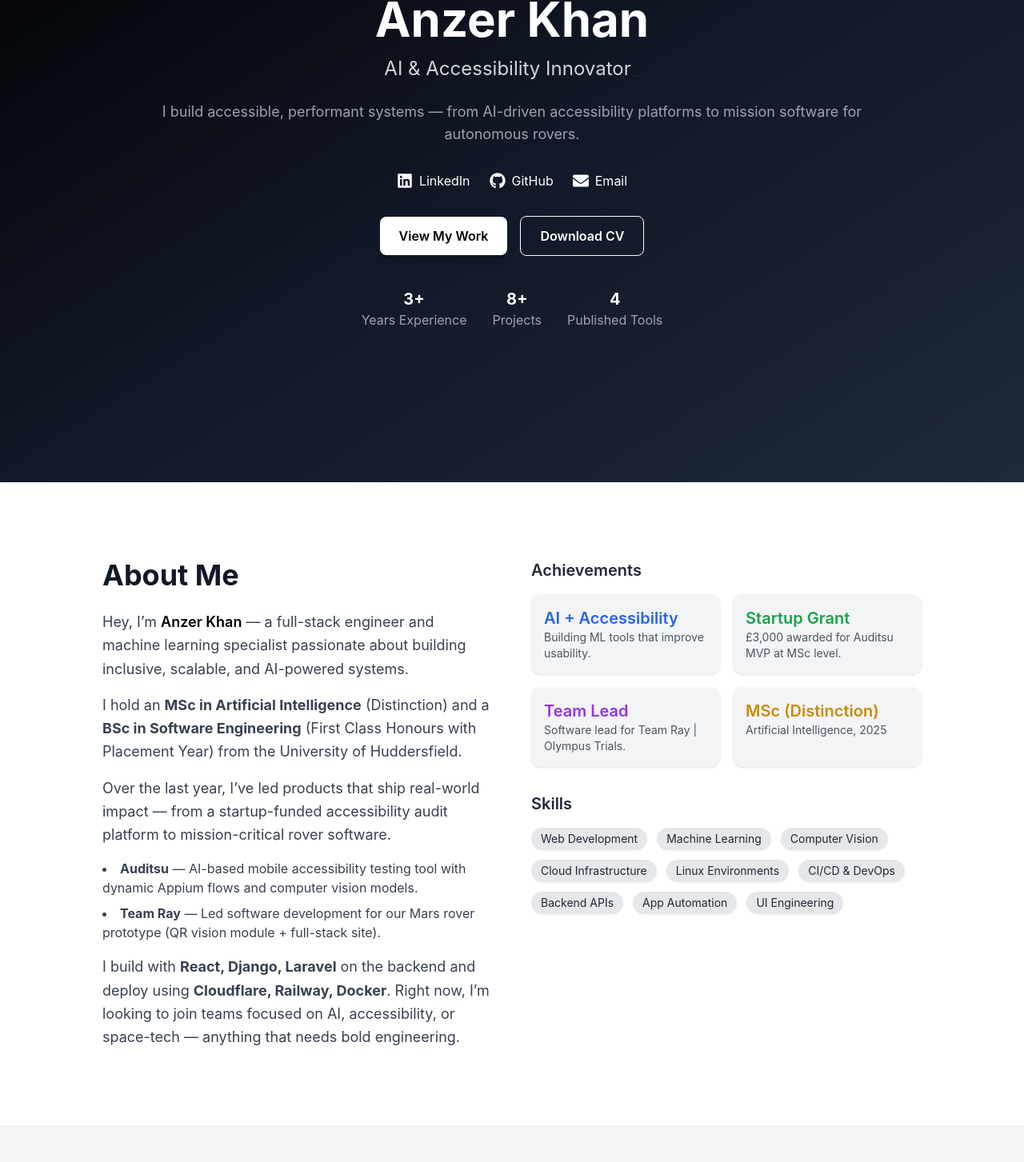
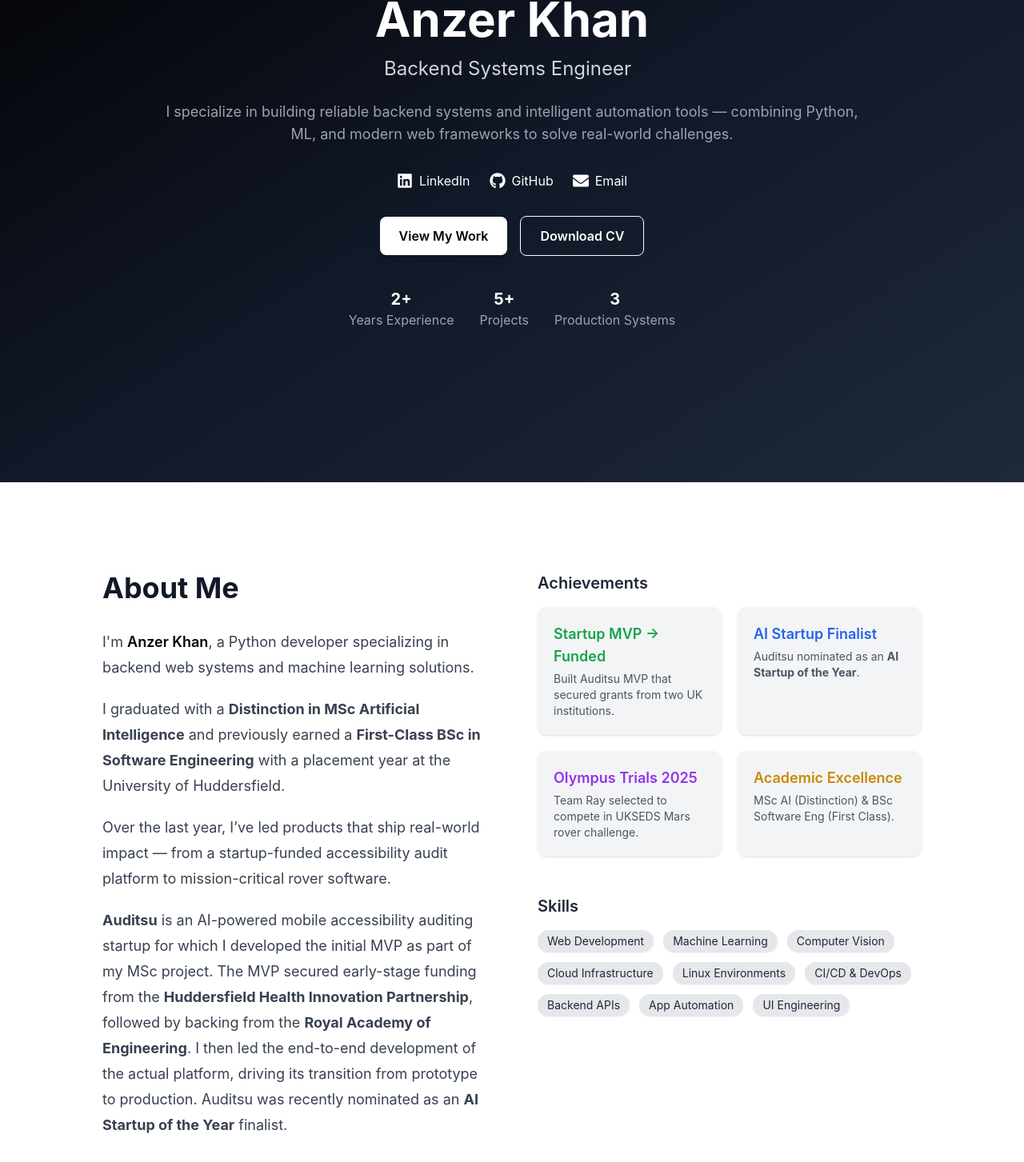
Before and after one commit to Anzerkhan27/anzer, a React (Vite) app in the folder frontend/: page / in a window 1280 px wide. Shown: the part 197-1650 px from the top of the page at 80% size. Built offline with nearby package versions, Linux system fonts and the light colour scheme.

Commit message:
Content updated

```diff
--- a/frontend/src/components/About.tsx
+++ b/frontend/src/components/About.tsx
@@ -4,9 +4,9 @@
   return (
     <section
       id="about"
-      className="bg-white dark:bg-gray-900 text-gray-900 dark:text-white px-6 sm:px-12 md:px-24 lg:px-32 py-24"
+      className="bg-white dark:bg-gray-900 text-gray-900 dark:text-white px-6 sm:px-12 md:px-24 lg:px-32 py-28"
     >
-      <div className="max-w-6xl mx-auto grid md:grid-cols-2 gap-12 items-start">
+      <div className="max-w-6xl mx-auto grid md:grid-cols-2 gap-16 items-start">
         {/* 👤 LEFT: TEXT STORY */}
         <motion.div
           initial={{ opacity: 0, x: -20 }}
@@ -14,33 +14,32 @@
           transition={{ duration: 0.6 }}
           viewport={{ once: true, amount: 0.3 }}
         >
-          <h2 className="text-3xl md:text-4xl font-bold mb-6">
-            About Me
-          </h2>
+          <h2 className="text-3xl md:text-4xl font-bold mb-8">About Me</h2>
 
-          <p className="text-lg leading-relaxed text-gray-700 dark:text-gray-300 mb-4">
-            Hey, I’m <span className="font-semibold text-black dark:text-white">Anzer Khan</span> — a full-stack engineer and machine learning specialist passionate about building inclusive, scalable, and AI-powered systems.
+          <p className="text-lg leading-8 text-gray-700 dark:text-gray-300 mb-5">
+            I'm <span className="font-semibold text-black dark:text-white">Anzer Khan</span>, a Python developer specializing in backend web systems and machine learning solutions.
           </p>
 
-          <p className="text-lg leading-relaxed text-gray-700 dark:text-gray-300 mb-4">
-            I hold an <strong>MSc in Artificial Intelligence</strong> (Distinction) and a <strong>BSc in Software Engineering</strong> (First Class Honours with Placement Year) from the University of Huddersfield.
+          <p className="text-lg leading-8 text-gray-700 dark:text-gray-300 mb-5">
+            I graduated with a <strong>Distinction in MSc Artificial Intelligence</strong> and previously earned a <strong>First-Class BSc in Software Engineering</strong> with a placement year at the University of Huddersfield.
           </p>
 
-          <p className="text-lg leading-relaxed text-gray-700 dark:text-gray-300 mb-4">
+          <p className="text-lg leading-8 text-gray-700 dark:text-gray-300 mb-5">
             Over the last year, I’ve led products that ship real-world impact — from a startup-funded accessibility audit platform to mission-critical rover software.
           </p>
 
-          <ul className="list-disc list-inside text-gray-700 dark:text-gray-300 space-y-2 mb-4">
-            <li>
-              <strong>Auditsu</strong> — AI-based mobile accessibility testing tool with dynamic Appium flows and computer vision models.
-            </li>
-            <li>
-              <strong>Team Ray</strong> — Led software development for our Mars rover prototype (QR vision module + full-stack site).
-            </li>
-          </ul>
+          <div className="text-lg leading-8 text-gray-700 dark:text-gray-300 space-y-6 mb-6">
+            <p>
+              <strong>Auditsu</strong> is an AI-powered mobile accessibility auditing startup for which I developed the initial MVP as part of my MSc project. The MVP secured early-stage funding from the <strong>Huddersfield Health Innovation Partnership</strong>, followed by backing from the <strong>Royal Academy of Engineering</strong>. I then led the end-to-end development of the actual platform, driving its transition from prototype to production. Auditsu was recently nominated as an <strong>AI Startup of the Year</strong> finalist.
+            </p>
 
-          <p className="text-lg leading-relaxed text-gray-700 dark:text-gray-300">
-            I build with <strong>React, Django, Laravel</strong> on the backend and deploy using <strong>Cloudflare, Railway, Docker</strong>. Right now, I’m looking to join teams focused on AI, accessibility, or space-tech — anything that needs bold engineering.
+            <p>
+              As a founding committee member of <strong>Team Ray</strong>, the University of Huddersfield’s first aerospace society, I currently lead the software development for our Mars rover prototype, selected for the <strong>Olympus Rover Trials 2025</strong>. My focus spans rover navigation, wireless communication, and onboard image processing systems.
+            </p>
+          </div>
+
+          <p className="text-lg leading-8 text-gray-700 dark:text-gray-300">
+            I specialize in building robust backend systems and machine learning pipelines using <strong>Python</strong>, with frameworks like <strong>Django</strong> and <strong>FastAPI</strong>. On the frontend, I work with <strong>React</strong> to develop responsive interfaces. I also apply skills in <strong>cloud deployment, containerization, and CI/CD pipelines</strong> to deliver scalable, production-ready solutions.
           </p>
         </motion.div>
 
@@ -50,29 +49,37 @@
           whileInView={{ opacity: 1, x: 0 }}
           transition={{ duration: 0.6, delay: 0.2 }}
           viewport={{ once: true, amount: 0.3 }}
-          className="space-y-8"
+          className="space-y-12"
         >
           {/* 🏆 Achievements */}
           <div>
             <h3 className="text-xl font-semibold text-gray-800 dark:text-gray-100 mb-4">
               Achievements
             </h3>
-            <div className="grid grid-cols-2 gap-4">
-              <div className="bg-gray-100 dark:bg-gray-800 p-4 rounded-xl shadow">
-                <p className="text-xl font-semibold text-blue-600 dark:text-blue-400">AI + Accessibility</p>
-                <p className="text-sm text-gray-600 dark:text-gray-400">Building ML tools that improve usability.</p>
+            <div className="grid grid-cols-2 gap-5">
+              <div className="bg-gray-100 dark:bg-gray-800 p-5 rounded-xl shadow">
+                <p className="text-lg font-semibold text-green-600 dark:text-green-400">Startup MVP → Funded</p>
+                <p className="text-sm text-gray-600 dark:text-gray-400 mt-1">
+                  Built Auditsu MVP that secured grants from two UK institutions.
+                </p>
               </div>
-              <div className="bg-gray-100 dark:bg-gray-800 p-4 rounded-xl shadow">
-                <p className="text-xl font-semibold text-green-600 dark:text-green-400">Startup Grant</p>
-                <p className="text-sm text-gray-600 dark:text-gray-400">£3,000 awarded for Auditsu MVP at MSc level.</p>
+              <div className="bg-gray-100 dark:bg-gray-800 p-5 rounded-xl shadow">
+                <p className="text-lg font-semibold text-blue-600 dark:text-blue-400">AI Startup Finalist</p>
+                <p className="text-sm text-gray-600 dark:text-gray-400 mt-1">
+                  Auditsu nominated as an <strong>AI Startup of the Year</strong>.
+                </p>
               </div>
-              <div className="bg-gray-100 dark:bg-gray-800 p-4 rounded-xl shadow">
-                <p className="text-xl font-semibold text-purple-600 dark:text-purple-400">Team Lead</p>
-                <p className="text-sm text-gray-600 dark:text-gray-400">Software lead for Team Ray | Olympus Trials.</p>
+              <div className="bg-gray-100 dark:bg-gray-800 p-5 rounded-xl shadow">
+                <p className="text-lg font-semibold text-purple-600 dark:text-purple-400">Olympus Trials 2025</p>
+                <p className="text-sm text-gray-600 dark:text-gray-400 mt-1">
+                  Team Ray selected to compete in UKSEDS Mars rover challenge.
+                </p>
               </div>
-              <div className="bg-gray-100 dark:bg-gray-800 p-4 rounded-xl shadow">
-                <p className="text-xl font-semibold text-yellow-600 dark:text-yellow-400">MSc (Distinction)</p>
-                <p className="text-sm text-gray-600 dark:text-gray-400">Artificial Intelligence, 2025</p>
+              <div className="bg-gray-100 dark:bg-gray-800 p-5 rounded-xl shadow">
+                <p className="text-lg font-semibold text-yellow-600 dark:text-yellow-400">Academic Excellence</p>
+                <p className="text-sm text-gray-600 dark:text-gray-400 mt-1">
+                  MSc AI (Distinction) & BSc Software Eng (First Class).
+                </p>
               </div>
             </div>
           </div>
--- a/frontend/src/components/Hero.tsx
+++ b/frontend/src/components/Hero.tsx
@@ -15,9 +15,9 @@
         <p className="text-xl md:text-2xl text-gray-300 mb-6">
           <Typewriter
             words={[
-              'Full-Stack Engineer',
-              'AI & Accessibility Innovator',
-              'Space Software Dev',
+              'Python Developer',
+              'Backend Systems Engineer',
+              'AI/ML Solutions Builder',
             ]}
             loop={0}
             cursor
@@ -29,11 +29,10 @@
         </p>
 
         <p className="text-md md:text-lg text-gray-400 mb-8">
-          I build accessible, performant systems — from AI-driven accessibility platforms
-          to mission software for autonomous rovers.
+          I specialize in building reliable backend systems and intelligent automation tools — combining Python, ML, and modern web frameworks to solve real-world challenges.
         </p>
 
-        {/* 👇 Contact Icons Bar */}
+        {/* Contact Icons */}
         <div className="flex justify-center gap-6 mb-8">
           <a
             href="https://linkedin.com/in/anzer-khan-31a14a209"
@@ -62,7 +61,7 @@
           </a>
         </div>
 
-        {/* 👇 Action Buttons */}
+        {/* CTA Buttons */}
         <div className="flex flex-col sm:flex-row justify-center items-center gap-4 mb-10">
           <a
             href="#projects"
@@ -71,26 +70,26 @@
             View My Work
           </a>
           <a
-            href="/CV_Anzer.pdf" // Replace with actual path or drive link
+            href="/CV_Anzer.pdf"
             className="px-6 py-3 border border-white text-white font-semibold rounded-lg hover:bg-white hover:text-black transition"
           >
             Download CV
           </a>
         </div>
 
-        {/* 👇 Achievement Stats */}
+        {/* Experience Stats */}
         <div className="flex justify-center gap-8 text-gray-400 text-sm sm:text-base">
           <div>
-            <span className="block text-white text-xl font-bold">3+</span>
+            <span className="block text-white text-xl font-bold">2+</span>
             Years Experience
           </div>
           <div>
-            <span className="block text-white text-xl font-bold">8+</span>
-            Projects
+            <span className="block text-white text-xl font-bold">5+</span>
+             Projects
           </div>
           <div>
-            <span className="block text-white text-xl font-bold">4</span>
-            Published Tools
+            <span className="block text-white text-xl font-bold">3</span>
+            Production Systems
           </div>
         </div>
       </div>
--- a/frontend/src/components/Navbar.tsx
+++ b/frontend/src/components/Navbar.tsx
@@ -4,7 +4,6 @@
   const [isOpen, setIsOpen] = useState(false);
 
   const navLinks = [
-    { href: '#home', label: 'Home' },
     { href: '#about', label: 'About' },
     { href: '#projects', label: 'Projects' },
     { href: '/CV_Anzer.pdf', label: 'Download CV', external: true },
```
